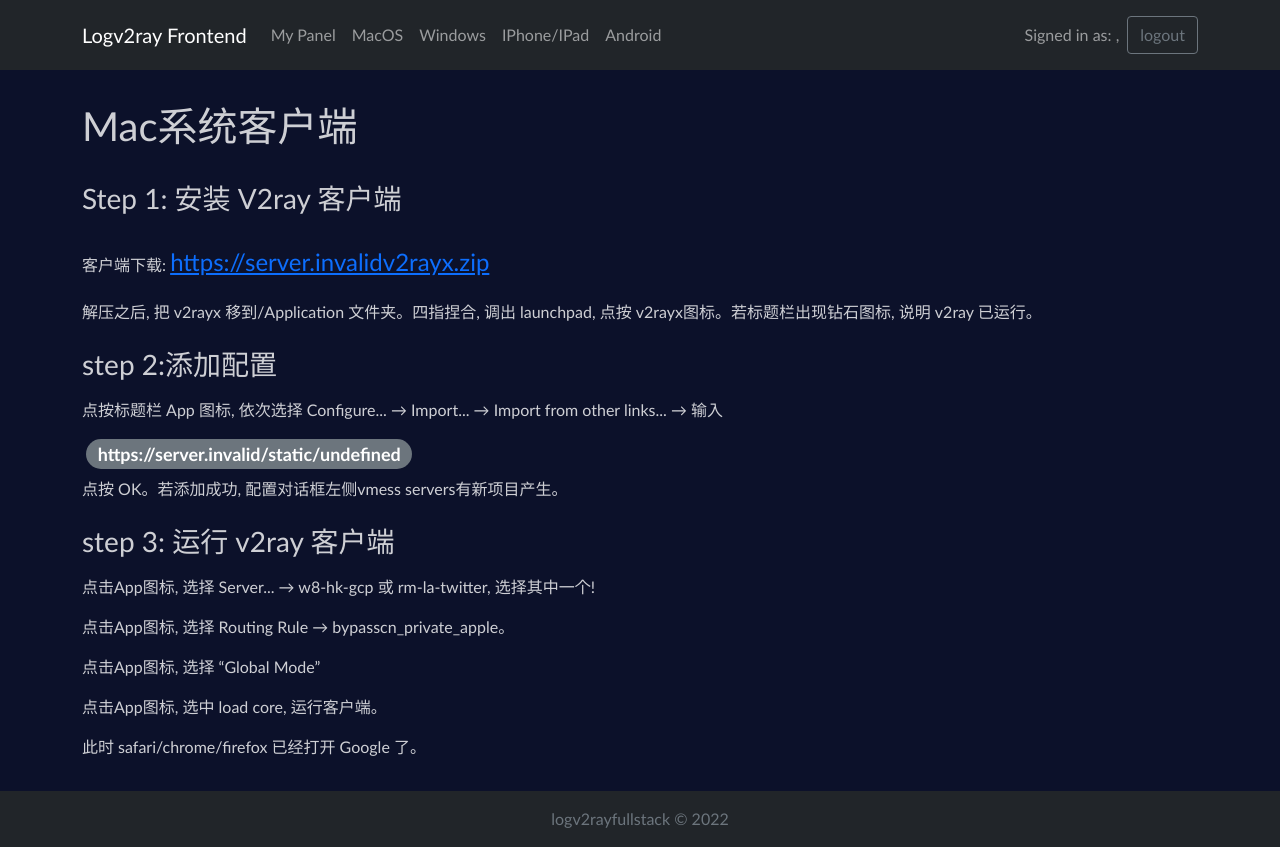
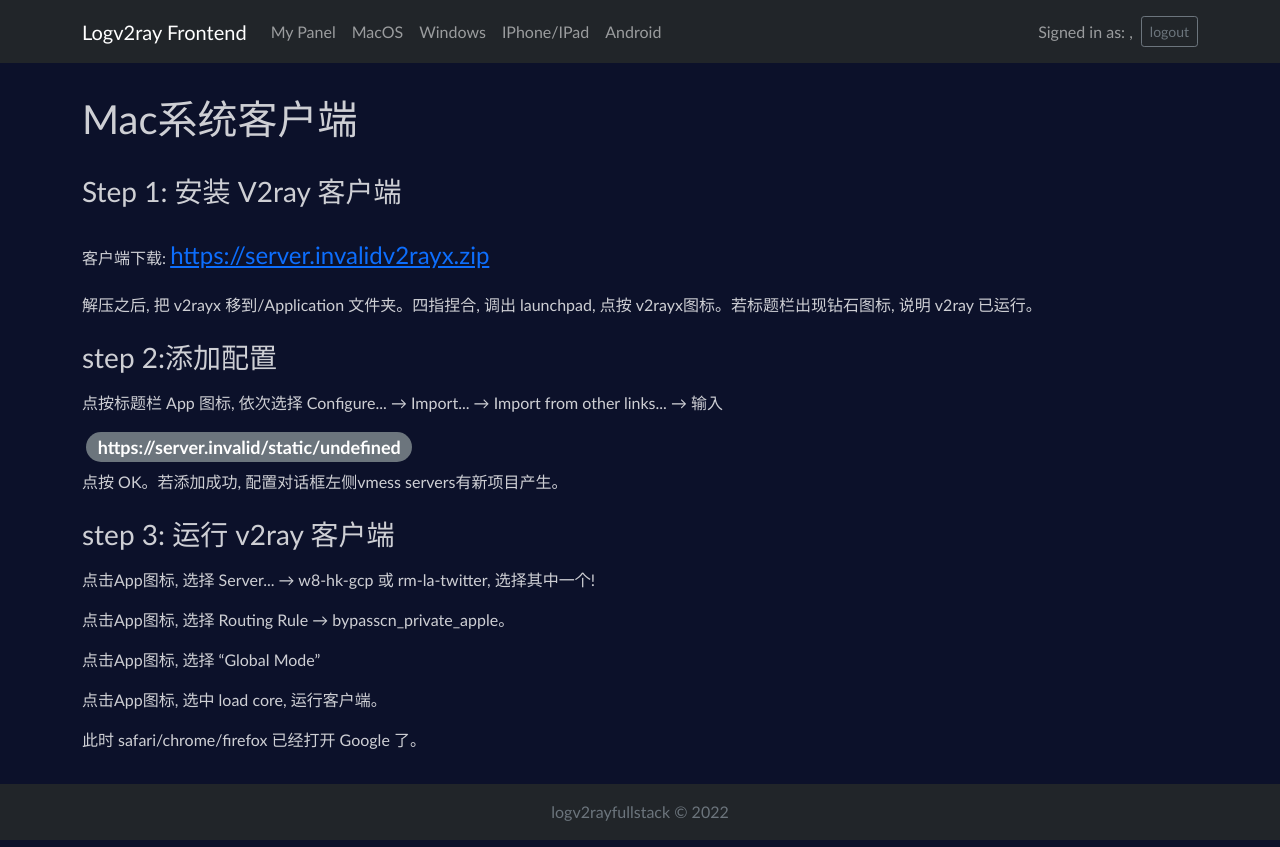
Before and after one commit to xvv6u577/logv2fs, a React (Create React App) app in the folder frontend/: page /macos in a window 1280 px wide. Built offline with nearby package versions, Linux system fonts and the light colour scheme; no server answers; sample sign-in values are in the browser's storage.

Commit message:
add tantan at sub-command mongo delallusers. minor ui improvement.

```diff
--- a/frontend/src/components/adduser.js
+++ b/frontend/src/components/adduser.js
@@ -70,7 +70,7 @@ function AddUser({ btnName }) {
 
 	return (
 		<>
-			<Button variant="success" size="" onClick={handleShow}>
+			<Button variant="success" size="sm" onClick={handleShow}>
 				{btnName}
 			</Button>
 
--- a/frontend/src/components/menu.js
+++ b/frontend/src/components/menu.js
@@ -17,11 +17,11 @@ const Menu = () => {
 				<Navbar.Brand href="/">Logv2ray Frontend</Navbar.Brand>
 				<Navbar.Toggle aria-controls="basic-navbar-nav" />
 				<Navbar.Collapse id="basic-navbar-nav">
-					{loginState.jwt.Role === "admin" &&
+					{loginState.jwt.Role === "admin" && (
 						<Nav>
 							<Nav.Link href="/home">User Management Panel</Nav.Link>
 						</Nav>
-					}
+					)}
 					<Nav>
 						<Nav.Link href="/mypanel">My Panel</Nav.Link>
 					</Nav>
@@ -39,15 +39,29 @@ const Menu = () => {
 					</Nav>
 				</Navbar.Collapse>
 				<Navbar.Collapse className="justify-content-end">
-					{loginState.jwt.Role === "admin" && <AddUser btnName="添加用户" />}
+					{loginState.jwt.Role === "admin" && (
+						<Nav>
+							<Navbar.Text>
+								<AddUser btnName="添加用户" />
+							</Navbar.Text>
+						</Nav>
+					)}
+					<Nav>
 						<Navbar.Text className="mx-2">
 							Signed in as: <b>{loginState.jwt.Email}</b>,
 						</Navbar.Text>
+					</Nav>
+					<Nav>
 						<Navbar.Text>
-						<Button variant="outline-secondary" onClick={handleLogout}>
+							<Button
+								variant="outline-secondary"
+								size="sm"
+								onClick={handleLogout}
+							>
 								logout
 							</Button>
 						</Navbar.Text>
+					</Nav>
 				</Navbar.Collapse>
 			</Container>
 		</Navbar>
```
Also changed, not shown: 1 other file (tests, documents, lock files or other folders). Lines whose indentation alone changed are shown as unchanged.
